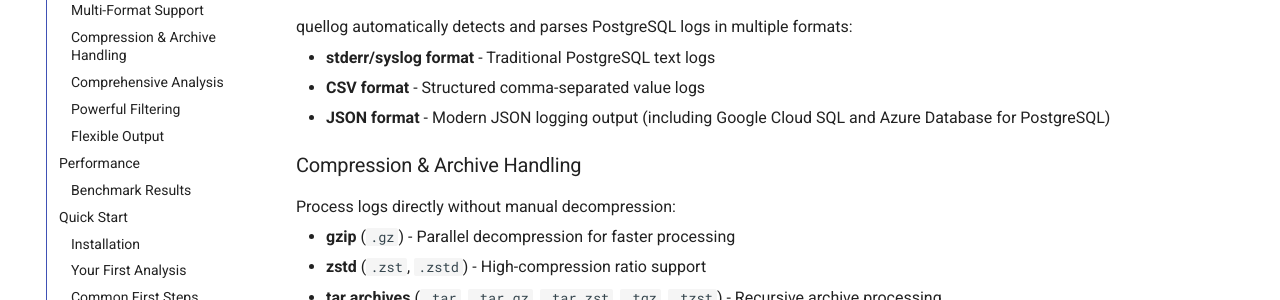
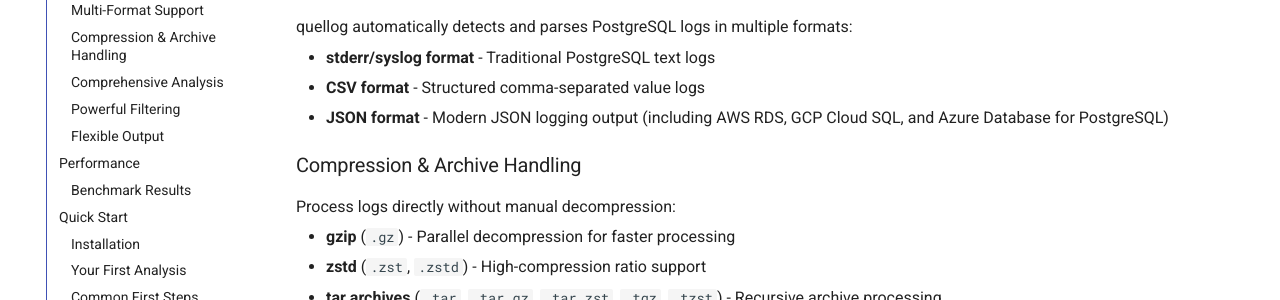
Before and after one commit to Alain-L/quellog, an MkDocs documentation site: the page built from docs/index.md, in a window 1280 px wide and 900 px high, scrolled down 927 px. Shown: the part 152-452 px from the top of the window. Built offline with MkDocs 1.6.1 and Material for MkDocs 9.7.7, drawn with Linux system fonts in a browser that asks for light colours; comment, search, counter and statistics services are not loaded.

Commit message:
docs(index): add AWS RDS to cloud providers list

```diff
--- a/docs/index.md
+++ b/docs/index.md
@@ -38,7 +38,7 @@
 
 - **stderr/syslog format** - Traditional PostgreSQL text logs
 - **CSV format** - Structured comma-separated value logs
-- **JSON format** - Modern JSON logging output (including Google Cloud SQL and Azure Database for PostgreSQL)
+- **JSON format** - Modern JSON logging output (including AWS RDS, GCP Cloud SQL, and Azure Database for PostgreSQL)
 
 ### Compression & Archive Handling
 
```
